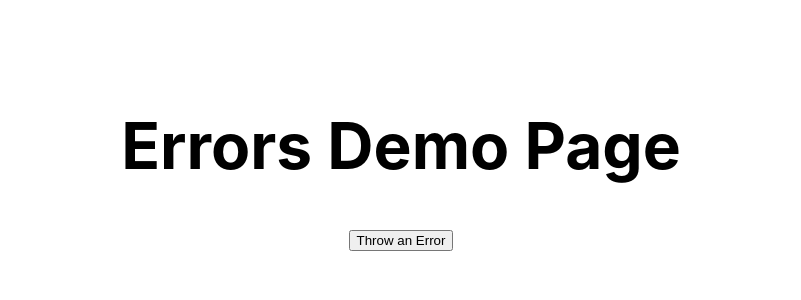
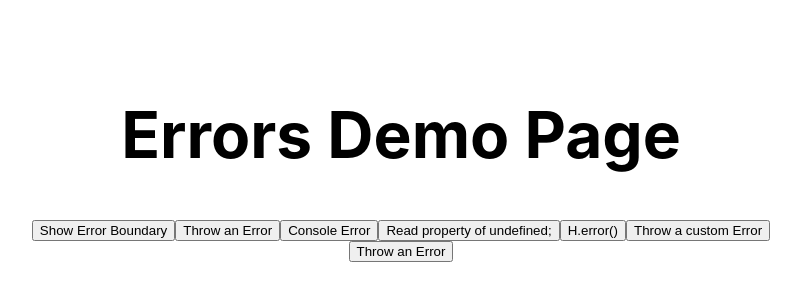
Before and after one commit to highlight-run/example-nextjs, a Next.js app: page /errors in a window 1280 px wide. Shown: the part 220-520 px from the top of the page, without its empty margins (239-1040 px from the left). Built offline with nearby package versions, Linux system fonts and the light colour scheme.

Commit message:
Add docs on how to capture server side errors

```diff
--- a/next.config.js
+++ b/next.config.js
@@ -1,3 +1,5 @@
-module.exports = {
+const withTM = require("next-transpile-modules")(["@highlight-run/react"]);
+
+module.exports = withTM({
   reactStrictMode: true,
-}
+});
--- a/package.json
+++ b/package.json
@@ -9,8 +9,10 @@
     "lint": "next lint"
   },
   "dependencies": {
+    "@highlight-run/react": "^1.0.5",
     "highlight.run": "2.8.3",
     "next": "11.0.0",
+    "next-transpile-modules": "^9.0.0",
     "react": "17.0.2",
     "react-dom": "17.0.2"
   },
--- a/pages/_app.tsx
+++ b/pages/_app.tsx
@@ -1,10 +1,21 @@
 import "../styles/globals.css";
 import type { AppProps } from "next/app";
 import { H } from "highlight.run";
+import { ErrorBoundary } from "@highlight-run/react";
 
-H.init("REPLACE_ME_WITH_YOUR_ORG_ID");
+H.init("REPLACE_ME_WITH_YOUR_PROJECT_ID");
 
 function MyApp({ Component, pageProps }: AppProps) {
-  return <Component {...pageProps} />;
+  return (
+    <ErrorBoundary
+      fallback={
+        <>
+          <h2>TODO: Add your fallback UI here.</h2>
+        </>
+      }
+    >
+      <Component {...pageProps} />
+    </ErrorBoundary>
+  );
 }
 export default MyApp;
--- a/pages/errors.tsx
+++ b/pages/errors.tsx
@@ -1,9 +1,12 @@
 import { H } from "highlight.run";
 import Head from "next/head";
 import Image from "next/image";
+import { useState } from "react";
 import styles from "../styles/Home.module.css";
 
 export default function Home() {
+  const [showBadComponent, setShowBadComponent] = useState(false);
+
   return (
     <div className={styles.container}>
       <Head>
@@ -15,9 +18,79 @@ export default function Home() {
         <h1 className={styles.title}>Errors Demo Page</h1>
 
         <div className={styles.grid}>
+          <div>
+            <button
+              onClick={() => {
+                setShowBadComponent(true);
+              }}
+            >
+              Show Error Boundary
+            </button>
+            {showBadComponent && <BadComponent />}
+          </div>
+          <button
+            onClick={() => {
+              DefaultError();
+            }}
+          >
+            Throw an Error
+          </button>
+          <button
+            onClick={() => {
+              console.error("boba");
+            }}
+          >
+            Console Error
+          </button>
+          <button
+            onClick={() => {
+              const a = undefined;
+              //     @ts-expect-error
+              a["0"] = "foo";
+            }}
+          >
+            Read property of undefined;
+          </button>
+          <button
+            onClick={() => {
+              H.error("Highlight H.error");
+            }}
+          >
+            H.error()
+          </button>
+          <button
+            onClick={() => {
+              CustomError();
+            }}
+          >
+            Throw a custom Error
+          </button>{" "}
           <button>Throw an Error</button>
         </div>
       </main>
     </div>
   );
 }
+
+const BadComponent = () => (
+  <div>
+    {/* @ts-expect-error */}
+    {badVariableAccess}
+  </div>
+);
+
+const CustomError = () => {
+  CustomErrorDeeper();
+};
+
+const CustomErrorDeeper = () => {
+  H.error("error is being thrown yo!");
+};
+
+const DefaultError = () => {
+  DefaultErrorDeeper();
+};
+
+const DefaultErrorDeeper = () => {
+  throw new Error("errors page");
+};
```
Also changed, not shown: 2 other files (tests, documents, lock files or other folders).
